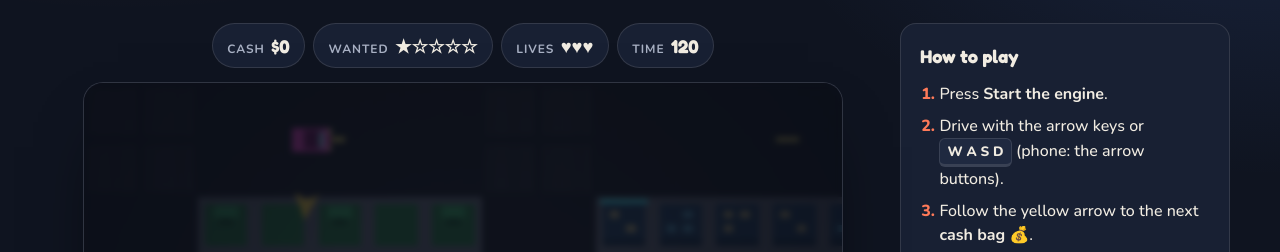
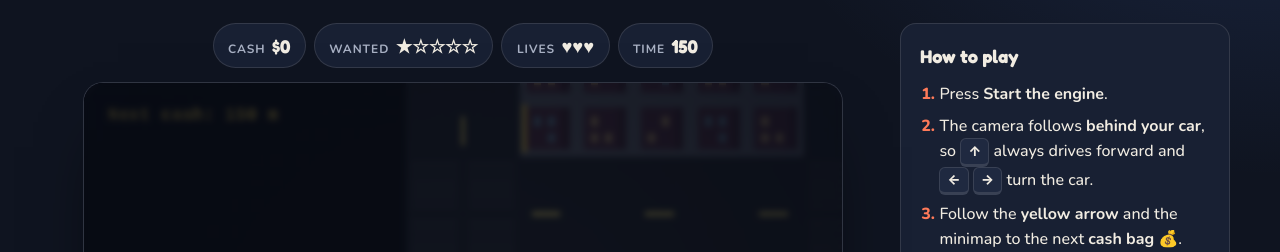
Before and after one commit to dustinclarence/arcade, a plain HTML site: page moonlit-cash-run/index.html in a window 1280 px wide. Shown: the part 183-435 px from the top of the page. Drawn offline with nearby package versions, Linux system fonts and the light colour scheme; animation ran at ten frames a second.

Commit message:
Moonlit Cash Run: bigger city, chase camera behind the car
- 99 x 99 tile city with a river and bridges
- Camera follows behind the car (top-down option, C key)
- Distance-to-cash readout, cached minimap with heading arrow
- Smoother wall contact and longer 150-second round

Co-Authored-By: Claude Opus 5.5 <noreply@anthropic.com>

```diff
--- a/moonlit-cash-run/game.js
+++ b/moonlit-cash-run/game.js
@@ -1,22 +1,25 @@
-// Moonlit Cash Run — 16-bit style top-down city chase.
+// Moonlit Cash Run — 16-bit style city chase with a big map and a chase camera.
 const $ = (id) => document.getElementById(id);
 const canvas = $('game');
 const g = canvas.getContext('2d');
 g.imageSmoothingEnabled = false;
 const VW = canvas.width, VH = canvas.height;
-const T = 48, MAP = 43; // tile size and map size (tiles)
-const ROUND_TIME = 120;
+const T = 48; // tile size in pixels
+const MAP = 99; // 99 x 99 tiles: 14 x 14 city blocks
+const ROUND_TIME = 150;
 
 /* ---------- city map ---------- */
-// 0 = road, 1 = building, 2 = park
+// 0 = road, 1 = building, 2 = park, 3 = river
 const map = [];
 const BUILD_COLORS = ['#3a2f5c', '#2c4a6e', '#5a2f4a', '#2f5a52', '#4a3f2c', '#3c3a66'];
 const NEON = ['#ff4fd8', '#4ff0ff', '#ffd84f', '#7dff6a', '#ff6a4f'];
+const RIVER = [45, 46, 47]; // rows of water; the roads that cross them become bridges
 for (let y = 0; y < MAP; y++) {
   map.push([]);
   for (let x = 0; x < MAP; x++) {
     const road = x % 7 < 2 || y % 7 < 2;
     if (road) map[y].push(0);
+    else if (RIVER.includes(y)) map[y].push(3);
     else {
       const bx = Math.floor(x / 7), by = Math.floor(y / 7);
       map[y].push((bx * 3 + by * 5) % 7 === 0 ? 2 : 1);
@@ -30,8 +33,13 @@ for (let y = 0; y < MAP; y++) for (let x = 0; x < MAP; x++) if (!map[y][x]) road
 const tileCenter = (tx, ty) => ({ x: tx * T + T / 2, y: ty * T + T / 2 });
 
 /* ---------- state ---------- */
-let state = 'ready', car, cops, bag, cash, bags, lives, timeLeft, invuln, dist, distTimer, lastTime = 0, keys = {}, popups, sirenT = 0;
-const START = { x: T, y: T * 1 + T / 2 };
+let state = 'ready', car, cops, bag, cash, bags, lives, timeLeft, invuln, dist, distTimer = 0, lastTime = 0, keys = {}, popups, sirenT = 0;
+let camMode = 'chase'; // 'chase' = behind the car, 'top' = classic top-down
+let camAngle = -Math.PI / 2;
+try {
+  if (localStorage.getItem('cashrun-camera') === 'top') camMode = 'top';
+} catch { /* storage blocked */ }
+const START = { x: 7 * T + T / 2, y: T }; // on the first east-west road
 
 function reset() {
   cash = 0;
@@ -44,7 +52,8 @@ function reset() {
   updateHud();
 }
 function respawn() {
-  car = { x: START.x + T * 3, y: T, a: 0, v: 0 };
+  car = { x: START.x + T * 3, y: START.y, a: 0, v: 0 };
+  camAngle = car.a;
   invuln = 2;
   cops = [];
   syncCops();
@@ -56,27 +65,29 @@ function updateHud() {
   $('lives').textContent = '♥'.repeat(lives) || '0';
   $('time').textContent = Math.ceil(timeLeft);
 }
-function farRoadTile(minDist) {
-  for (let i = 0; i < 200; i++) {
+// A random road tile between minTiles and maxTiles away from the car.
+function roadTileBetween(minTiles, maxTiles) {
+  for (let i = 0; i < 400; i++) {
     const [tx, ty] = roadTiles[Math.floor(Math.random() * roadTiles.length)];
     const c = tileCenter(tx, ty);
-    if (Math.hypot(c.x - car.x, c.y - car.y) > minDist) return [tx, ty];
+    const d = Math.hypot(c.x - car.x, c.y - car.y) / T;
+    if (d >= minTiles && d <= maxTiles) return [tx, ty];
   }
-  return roadTiles[0];
+  return roadTiles[Math.floor(Math.random() * roadTiles.length)];
 }
 function placeBag() {
-  const [tx, ty] = farRoadTile(T * 10);
+  const [tx, ty] = roadTileBetween(9, 22);
   bag = tileCenter(tx, ty);
 }
 function syncCops() {
   while (cops.length < wanted()) {
-    const [tx, ty] = farRoadTile(T * 12);
+    const [tx, ty] = roadTileBetween(13, 26);
     const c = tileCenter(tx, ty);
     cops.push({ x: c.x, y: c.y, tx, ty, a: 0 });
   }
 }
 
-/* ---------- police pathfinding (distance field from the player) ---------- */
+/* ---------- police pathfinding (breadth-first search from the player) ---------- */
 function buildDistanceField() {
   dist = Array.from({ length: MAP }, () => new Array(MAP).fill(Infinity));
   const sx = Math.max(0, Math.min(MAP - 1, Math.floor(car.x / T))), sy = Math.max(0, Math.min(MAP - 1, Math.floor(car.y / T)));
@@ -102,19 +113,26 @@ function update(dt) {
   if (timeLeft <= 0) return endGame(true);
 
   // player car
-  const up = keys.up, down = keys.down, left = keys.left, right = keys.right;
-  const ACC = 420, MAX = 280, REV = -140;
-  if (up) car.v = Math.min(MAX, car.v + ACC * dt);
-  else if (down) car.v = Math.max(REV, car.v - ACC * 1.3 * dt);
+  const ACC = 430, MAX = 290, REV = -150;
+  if (keys.up) car.v = Math.min(MAX, car.v + ACC * dt);
+  else if (keys.down) car.v = Math.max(REV, car.v - ACC * 1.4 * dt);
   else car.v *= Math.pow(0.35, dt);
-  const steer = (right ? 1 : 0) - (left ? 1 : 0);
-  car.a += steer * 3.1 * dt * Math.max(-1, Math.min(1, car.v / 120));
+  const steer = (keys.right ? 1 : 0) - (keys.left ? 1 : 0);
+  // steering strength grows with speed and flips when reversing, like a real car
+  car.a += steer * 2.8 * dt * Math.max(-1, Math.min(1, car.v / 90));
   const nx = car.x + Math.cos(car.a) * car.v * dt, ny = car.y + Math.sin(car.a) * car.v * dt;
-  const corners = (x, y) => [[x + 12, y + 12], [x - 12, y + 12], [x + 12, y - 12], [x - 12, y - 12]];
+  const corners = (x, y) => [[x + 11, y + 11], [x - 11, y + 11], [x + 11, y - 11], [x - 11, y - 11]];
+  let bumped = false;
   if (!corners(nx, car.y).some(([x, y]) => solidAt(x, y))) car.x = nx;
-  else car.v *= -0.25;
+  else bumped = true;
   if (!corners(car.x, ny).some(([x, y]) => solidAt(x, y))) car.y = ny;
-  else car.v *= -0.25;
+  else bumped = true;
+  if (bumped) car.v *= 0.55; // slide along walls instead of bouncing back
+
+  // the chase camera turns smoothly to follow the car
+  let diff = car.a - camAngle;
+  diff = Math.atan2(Math.sin(diff), Math.cos(diff));
+  camAngle += diff * Math.min(1, dt * 5);
 
   // cash bag
   if (Math.hypot(bag.x - car.x, bag.y - car.y) < 30) {
@@ -129,7 +147,7 @@ function update(dt) {
 
   // police
   distTimer -= dt;
-  if (distTimer <= 0) {
+  if (distTimer <= 0 || !dist) {
     buildDistanceField();
     distTimer = 0.25;
   }
@@ -154,17 +172,14 @@ function update(dt) {
     const step = Math.min(d, copSpeed * dt);
     c.x += (dx / d) * step;
     c.y += (dy / d) * step;
-    c.a = Math.atan2(dy, dx);
+    if (d > 0.5) c.a = Math.atan2(dy, dx);
     if (close) {
       c.tx = Math.floor(c.x / T);
       c.ty = Math.floor(c.y / T);
     }
     if (!invuln && Math.hypot(car.x - c.x, car.y - c.y) < 26) return busted();
   }
-  popups.forEach((p) => {
-    p.life -= dt;
-    p.y -= dt * 30;
-  });
+  popups.forEach((p) => (p.life -= dt));
   popups = popups.filter((p) => p.life > 0);
   updateHud();
 }
@@ -189,33 +204,70 @@ function endGame(survived) {
   $('start').focus();
 }
 
-/* ---------- drawing ---------- */
-function drawCity(camX, camY) {
-  const x0 = Math.floor(camX / T), y0 = Math.floor(camY / T);
-  for (let ty = y0 - 1; ty <= y0 + VH / T + 1; ty++)
-    for (let tx = x0 - 1; tx <= x0 + VW / T + 1; tx++) {
-      const sx = tx * T - camX, sy = ty * T - camY;
+/* ---------- camera ---------- */
+// Chase camera: the car sits low on the screen, pointing up, and the city turns around it.
+const CHASE_X = VW / 2, CHASE_Y = VH * 0.68;
+function applyCamera() {
+  if (camMode === 'chase') {
+    g.translate(CHASE_X, CHASE_Y);
+    g.rotate(-camAngle - Math.PI / 2);
+    g.translate(-car.x, -car.y);
+  } else {
+    const camX = Math.max(0, Math.min(MAP * T - VW, car.x - VW / 2));
+    const camY = Math.max(0, Math.min(MAP * T - VH, car.y - VH / 2));
+    g.translate(-camX, -camY);
+  }
+}
+function worldToScreen(x, y) {
+  if (camMode === 'chase') {
+    const a = -camAngle - Math.PI / 2, dx = x - car.x, dy = y - car.y;
+    return { x: CHASE_X + dx * Math.cos(a) - dy * Math.sin(a), y: CHASE_Y + dx * Math.sin(a) + dy * Math.cos(a) };
+  }
+  const camX = Math.max(0, Math.min(MAP * T - VW, car.x - VW / 2));
+  const camY = Math.max(0, Math.min(MAP * T - VH, car.y - VH / 2));
+  return { x: x - camX, y: y - camY };
+}
+
+/* ---------- drawing (world coordinates) ---------- */
+function drawCity() {
+  const reach = Math.hypot(VW, VH) * 0.85; // enough to cover the rotated view
+  const x0 = Math.floor((car.x - reach) / T), x1 = Math.ceil((car.x + reach) / T);
+  const y0 = Math.floor((car.y - reach) / T), y1 = Math.ceil((car.y + reach) / T);
+  for (let ty = y0; ty <= y1; ty++)
+    for (let tx = x0; tx <= x1; tx++) {
+      const sx = tx * T, sy = ty * T;
       if (tx < 0 || ty < 0 || tx >= MAP || ty >= MAP) {
         g.fillStyle = '#05070d';
-        g.fillRect(sx, sy, T, T);
+        g.fillRect(sx, sy, T + 1, T + 1);
         continue;
       }
       const t = map[ty][tx];
       if (t === 0) {
-        g.fillStyle = '#20232e';
-        g.fillRect(sx, sy, T, T);
-        // lane markings in the middle of each 2-tile-wide road
+        const bridge = RIVER.includes(ty);
+        g.fillStyle = bridge ? '#3a3340' : '#20232e';
+        g.fillRect(sx, sy, T + 1, T + 1);
+        if (bridge) {
+          g.fillStyle = '#8a7a6a';
+          if (tx % 7 === 0) g.fillRect(sx, sy, 4, T + 1);
+          if (tx % 7 === 1) g.fillRect(sx + T - 4, sy, 4, T + 1);
+        }
+        // dashed centre line along each 2-tile-wide road
         g.fillStyle = '#e8d36a';
-        if (ty % 7 === 1 && tx % 7 >= 2 && tx % 4 === 0) g.fillRect(sx + 8, sy - 2, 20, 4);
-        if (tx % 7 === 1 && ty % 7 >= 2 && ty % 4 === 0) g.fillRect(sx - 2, sy + 8, 4, 20);
+        if (ty % 7 === 1 && tx % 7 >= 2 && tx % 2 === 0) g.fillRect(sx + 10, sy - 2, 24, 4);
+        if (tx % 7 === 1 && ty % 7 >= 2 && ty % 2 === 0) g.fillRect(sx - 2, sy + 10, 4, 24);
         if (tx % 7 < 2 && ty % 7 < 2) {
           g.fillStyle = 'rgba(255,255,255,0.08)';
           for (let i = 0; i < 6; i++) g.fillRect(sx + 4 + i * 7, sy + 4, 4, T - 8); // crossing
         }
+      } else if (t === 3) {
+        g.fillStyle = '#16365a';
+        g.fillRect(sx, sy, T + 1, T + 1);
+        g.fillStyle = 'rgba(120, 190, 255, 0.25)';
+        if ((tx + ty * 3) % 4 === 0) g.fillRect(sx + 8, sy + 14, 18, 3);
+        if ((tx * 5 + ty) % 5 === 0) g.fillRect(sx + 22, sy + 32, 14, 3);
       } else {
-        // sidewalk edge
-        g.fillStyle = '#6b6f80';
-        g.fillRect(sx, sy, T, T);
+        g.fillStyle = '#6b6f80'; // sidewalk
+        g.fillRect(sx, sy, T + 1, T + 1);
         const inner = 6;
         if (t === 2) {
           g.fillStyle = '#2f7d4a';
@@ -228,15 +280,12 @@ function drawCity(camX, camY) {
           }
         } else {
           const bx = Math.floor(tx / 7), by = Math.floor(ty / 7);
-          const col = BUILD_COLORS[(bx * 7 + by * 3) % BUILD_COLORS.length];
-          g.fillStyle = col;
+          g.fillStyle = BUILD_COLORS[(bx * 7 + by * 3) % BUILD_COLORS.length];
           g.fillRect(sx + inner, sy + inner, T - inner * 2, T - inner * 2);
           g.fillStyle = 'rgba(0,0,0,0.25)';
           g.fillRect(sx + inner, sy + T - inner - 6, T - inner * 2, 6);
-          // lit windows
           g.fillStyle = (tx * 13 + ty * 7) % 3 ? 'rgba(255, 220, 140, 0.75)' : 'rgba(120, 220, 255, 0.6)';
           for (let i = 0; i < 2; i++) for (let j = 0; j < 2; j++) if ((tx + ty + i + j) % 3) g.fillRect(sx + 12 + i * 14, sy + 12 + j * 12, 8, 6);
-          // neon sign on some corners
           if (tx % 7 === 2 && ty % 7 === 2) {
             g.fillStyle = NEON[(bx + by) % NEON.length];
             g.fillRect(sx + 4, sy + 2, T - 8, 4);
@@ -247,7 +296,7 @@ function drawCity(camX, camY) {
 }
 function drawCar(x, y, a, body, roof, cop) {
   g.save();
-  g.translate(Math.round(x), Math.round(y));
+  g.translate(x, y);
   g.rotate(a);
   g.fillStyle = 'rgba(0,0,0,0.35)';
   g.fillRect(-15, -9, 32, 20);
@@ -260,7 +309,17 @@ function drawCar(x, y, a, body, roof, cop) {
   g.fillStyle = '#ffef9a';
   g.fillRect(14, -9, 3, 4);
   g.fillRect(14, 5, 3, 4); // headlights
-  if (cop) {
+  if (!cop) {
+    // headlight beams light the road ahead
+    g.fillStyle = 'rgba(255, 240, 170, 0.12)';
+    g.beginPath();
+    g.moveTo(16, -8);
+    g.lineTo(90, -34);
+    g.lineTo(90, 34);
+    g.lineTo(16, 8);
+    g.closePath();
+    g.fill();
+  } else {
     const on = Math.floor(sirenT * 8) % 2;
     g.fillStyle = on ? '#ff3b3b' : '#3b7bff';
     g.fillRect(-2, -8, 5, 8);
@@ -279,64 +338,100 @@ function drawBag(x, y, t) {
   g.fillRect(x - 10, y - 8 + bob, 20, 18);
   g.fillStyle = '#ffe07a';
   g.fillRect(x - 6, y - 12 + bob, 12, 6);
-  g.fillStyle = '#2f5a22';
-  g.font = '700 12px monospace';
-  g.textAlign = 'center';
-  g.fillText('$', x, y + 6 + bob);
 }
-function drawArrow(camX, camY) {
+function drawArrow() {
   const dx = bag.x - car.x, dy = bag.y - car.y;
-  if (Math.hypot(dx, dy) < 160) return;
+  if (Math.hypot(dx, dy) < 150) return;
   const a = Math.atan2(dy, dx);
-  const cx = car.x - camX + Math.cos(a) * 54, cy = car.y - camY + Math.sin(a) * 54;
   g.save();
-  g.translate(cx, cy);
+  g.translate(car.x + Math.cos(a) * 56, car.y + Math.sin(a) * 56);
   g.rotate(a);
   g.fillStyle = '#ffd84f';
+  g.strokeStyle = '#1b1406';
+  g.lineWidth = 2;
   g.beginPath();
-  g.moveTo(14, 0);
-  g.lineTo(-8, -10);
+  g.moveTo(16, 0);
+  g.lineTo(-9, -11);
   g.lineTo(-3, 0);
-  g.lineTo(-8, 10);
+  g.lineTo(-9, 11);
   g.closePath();
   g.fill();
+  g.stroke();
   g.restore();
 }
+
+/* ---------- minimap (drawn once, then copied each frame) ---------- */
+const MINI = 140;
+const miniBase = document.createElement('canvas');
+miniBase.width = miniBase.height = MINI;
+(() => {
+  const m = miniBase.getContext('2d');
+  const S = MINI / MAP;
+  m.fillStyle = 'rgba(5, 7, 13, 0.85)';
+  m.fillRect(0, 0, MINI, MINI);
+  for (let y = 0; y < MAP; y++)
+    for (let x = 0; x < MAP; x++) {
+      if (map[y][x] === 0) m.fillStyle = '#4a5068';
+      else if (map[y][x] === 3) m.fillStyle = '#1f4f80';
+      else continue;
+      m.fillRect(x * S, y * S, Math.ceil(S), Math.ceil(S));
+    }
+})();
 function drawMinimap() {
-  const S = 2.6, size = MAP * S, ox = VW - size - 10, oy = VH - size - 10;
-  g.fillStyle = 'rgba(5, 7, 13, 0.75)';
-  g.fillRect(ox - 4, oy - 4, size + 8, size + 8);
-  for (let y = 0; y < MAP; y++)
-    for (let x = 0; x < MAP; x++)
-      if (!map[y][x]) {
-        g.fillStyle = '#3a3f52';
-        g.fillRect(ox + x * S, oy + y * S, S, S);
-      }
+  const S = MINI / MAP, ox = VW - MINI - 10, oy = VH - MINI - 10;
+  g.drawImage(miniBase, ox, oy);
+  g.strokeStyle = 'rgba(255,255,255,0.25)';
+  g.strokeRect(ox - 0.5, oy - 0.5, MINI + 1, MINI + 1);
   const dot = (px, py, c, r) => {
     g.fillStyle = c;
     g.fillRect(ox + (px / T) * S - r, oy + (py / T) * S - r, r * 2, r * 2);
   };
   dot(bag.x, bag.y, '#ffd84f', 3);
-  cops.forEach((c) => dot(c.x, c.y, '#ff3b3b', 2));
-  dot(car.x, car.y, '#4ff0ff', 3);
+  cops.forEach((c) => dot(c.x, c.y, '#ff3b3b', 2.5));
+  // the player is a small arrow showing which way the car faces
+  g.save();
+  g.translate(ox + (car.x / T) * S, oy + (car.y / T) * S);
+  g.rotate(car.a);
+  g.fillStyle = '#4ff0ff';
+  g.beginPath();
+  g.moveTo(5, 0);
+  g.lineTo(-4, -3.5);
+  g.lineTo(-4, 3.5);
+  g.closePath();
+  g.fill();
+  g.restore();
 }
+
 function draw(t) {
-  const camX = Math.max(0, Math.min(MAP * T - VW, car.x - VW / 2));
-  const camY = Math.max(0, Math.min(MAP * T - VH, car.y - VH / 2));
-  drawCity(camX, camY);
-  drawBag(bag.x - camX, bag.y - camY, t);
-  cops.forEach((c) => drawCar(c.x - camX, c.y - camY, c.a, '#f1f1f1', '#1b1b22', true));
-  if (!(invuln > 0 && Math.floor(t / 100) % 2)) drawCar(car.x - camX, car.y - camY, car.a, '#ff4fd8', '#7a1f6a', false);
-  drawArrow(camX, camY);
+  g.fillStyle = '#05070d';
+  g.fillRect(0, 0, VW, VH);
+  g.save();
+  applyCamera();
+  drawCity();
+  drawBag(bag.x, bag.y, t);
+  cops.forEach((c) => drawCar(c.x, c.y, c.a, '#f1f1f1', '#1b1b22', true));
+  if (!(invuln > 0 && Math.floor(t / 100) % 2)) drawCar(car.x, car.y, car.a, '#ff4fd8', '#7a1f6a', false);
+  drawArrow();
+  g.restore();
+  // pop-up text is drawn upright on top of the rotated world
   popups.forEach((p) => {
-    g.globalAlpha = Math.max(0, p.life);
+    const s = worldToScreen(p.x, p.y);
+    g.globalAlpha = Math.max(0, Math.min(1, p.life));
     g.fillStyle = '#ffd84f';
-    g.font = '700 18px monospace';
+    g.font = '700 20px monospace';
     g.textAlign = 'center';
-    g.fillText(p.text, p.x - camX, p.y - camY);
+    g.fillText(p.text, s.x, s.y - (1.2 - p.life) * 40);
     g.globalAlpha = 1;
   });
   drawMinimap();
+  // distance to the next bag
+  const meters = Math.round(Math.hypot(bag.x - car.x, bag.y - car.y) / T) * 10;
+  g.fillStyle = 'rgba(5, 7, 13, 0.7)';
+  g.fillRect(10, 10, 170, 30);
+  g.fillStyle = '#ffd84f';
+  g.font = '700 15px monospace';
+  g.textAlign = 'left';
+  g.fillText(`Next cash: ${meters} m`, 20, 31);
   // vignette for a night-time feel
   const v = g.createRadialGradient(VW / 2, VH / 2, VH * 0.3, VW / 2, VH / 2, VW * 0.7);
   v.addColorStop(0, 'rgba(0,0,0,0)');
@@ -361,6 +456,7 @@ document.addEventListener('keydown', (e) => {
     keys[k] = true;
   }
   if (e.key.toLowerCase() === 'p') togglePause();
+  if (e.key.toLowerCase() === 'c') setCamera(camMode === 'chase' ? 'top' : 'chase');
 });
 document.addEventListener('keyup', (e) => {
   const k = KEYMAP[e.key] || KEYMAP[e.key.toLowerCase()];
@@ -383,6 +479,13 @@ document.querySelectorAll('.pad button').forEach((b) => {
   b.addEventListener('pointerleave', off);
   b.addEventListener('pointercancel', off);
 });
+function setCamera(mode) {
+  camMode = mode;
+  camAngle = car.a;
+  document.querySelectorAll('[data-camera]').forEach((b) => b.setAttribute('aria-pressed', String(b.dataset.camera === mode)));
+  try { localStorage.setItem('cashrun-camera', mode); } catch { /* ignore */ }
+}
+document.querySelectorAll('[data-camera]').forEach((b) => b.addEventListener('click', () => setCamera(b.dataset.camera)));
 function togglePause() {
   if (state === 'play') {
     state = 'paused';
@@ -409,26 +512,27 @@ $('start').addEventListener('click', () => {
   }
   keys = {};
   $('overlay').hidden = true;
+  canvas.focus?.();
 });
-car = { x: START.x + T * 3, y: T, a: 0, v: 0 };
+car = { x: START.x + T * 3, y: START.y, a: 0, v: 0 };
 reset();
-distTimer = 0;
+setCamera(camMode);
 requestAnimationFrame(loop);
-window.__city = { map, solidAt, peek: () => ({ car, bag, cops }) };
-
+window.__city = { map, solidAt, peek: () => ({ car, bag, cops }), setCamera };
 
 // ?demo=1 shows a still mid-game scene (used for the portfolio preview image).
 if (new URLSearchParams(location.search).get('demo') === '1') {
   reset();
   bags = 3;
   cash = 1150;
-  timeLeft = 87;
-  car = { x: 11 * T, y: 8 * T, a: 0, v: 0 };
+  timeLeft = 112;
+  car = { x: 11 * T, y: 8 * T, a: -Math.PI / 2 + 0.15, v: 0 };
+  camAngle = car.a;
   invuln = 0;
-  bag = { x: 15 * T, y: 8 * T };
+  bag = { x: 8 * T, y: 2 * T };
   cops = [
-    { x: 6 * T, y: 8 * T, tx: 6, ty: 8, a: 0 },
-    { x: 8 * T, y: 4 * T, tx: 8, ty: 4, a: Math.PI / 2 },
+    { x: 8 * T, y: 13 * T, tx: 8, ty: 13, a: -Math.PI / 2 },
+    { x: 15 * T, y: 8 * T, tx: 15, ty: 8, a: Math.PI },
   ];
   updateHud();
   state = 'demo';
--- a/moonlit-cash-run/index.html
+++ b/moonlit-cash-run/index.html
@@ -18,7 +18,7 @@
         <a class="back" href="../">← All games</a>
       </div>
       <h1 class="title">Moonlit <span>Cash Run</span></h1>
-      <p class="tagline">A 16-bit style city chase. Drive around the neon city, grab the cash bags and escape the police before time runs out.</p>
+      <p class="tagline">A 16-bit style chase through a big city at night. Grab the cash bags and escape the police before time runs out.</p>
     </header>
     <main class="wrap layout">
       <section class="stage" aria-label="Game">
@@ -27,7 +27,7 @@
           <canvas id="game" width="640" height="480" aria-label="Game screen"></canvas>
           <div class="overlay" id="overlay">
             <h2 id="ov-title">Moonlit Cash Run</h2>
-            <p id="ov-text">Drive with the arrow keys or WASD. On a phone, use the buttons below.</p>
+            <p id="ov-text">The camera follows behind your car: ↑ drives forward, ← → turn. On a phone, use the buttons below.</p>
             <button type="button" class="btn btn--primary" id="start">Start the engine</button>
           </div>
         </div>
@@ -44,22 +44,28 @@
           <h2>How to play</h2>
           <ol class="steps">
             <li>Press <b>Start the engine</b>.</li>
-            <li>Drive with the arrow keys or <kbd>W A S D</kbd> (phone: the arrow buttons).</li>
-            <li>Follow the yellow arrow to the next <b>cash bag</b> 💰.</li>
-            <li>Every bag raises your <b>wanted level</b>, and more police cars chase you.</li>
-            <li>If a police car catches you, you lose a life. Survive 2 minutes and bank as much cash as you can!</li>
+            <li>The camera follows <b>behind your car</b>, so <kbd>↑</kbd> always drives forward and <kbd>←</kbd> <kbd>→</kbd> turn the car.</li>
+            <li>Follow the <b>yellow arrow</b> and the minimap to the next <b>cash bag</b> 💰. The top-left box shows how far it is.</li>
+            <li>Every bag raises your <b>wanted level</b>, and more police cars chase you through the big city.</li>
+            <li>If a police car catches you, you lose a life. Bank as much cash as you can in 2½ minutes!</li>
           </ol>
         </div>
         <div class="card">
           <h2>Controls</h2>
           <dl class="keys">
-            <div><dt>Accelerate</dt><dd><kbd>↑</kbd> / <kbd>W</kbd></dd></div>
-            <div><dt>Reverse / brake</dt><dd><kbd>↓</kbd> / <kbd>S</kbd></dd></div>
-            <div><dt>Steer</dt><dd><kbd>←</kbd> <kbd>→</kbd> / <kbd>A</kbd> <kbd>D</kbd></dd></div>
+            <div><dt>Drive forward</dt><dd><kbd>↑</kbd> / <kbd>W</kbd></dd></div>
+            <div><dt>Brake / reverse</dt><dd><kbd>↓</kbd> / <kbd>S</kbd></dd></div>
+            <div><dt>Turn</dt><dd><kbd>←</kbd> <kbd>→</kbd> / <kbd>A</kbd> <kbd>D</kbd></dd></div>
+            <div><dt>Switch camera</dt><dd><kbd>C</kbd></dd></div>
             <div><dt>Pause</dt><dd><kbd>P</kbd></dd></div>
+            <div><dt>Phone</dt><dd>Arrow buttons below the game</dd></div>
           </dl>
         </div>
 
+        <div class="card">
+          <h2>Game options</h2>
+          <div class="field"><span id="lbl-camera">Camera</span><div class="seg" role="group" aria-labelledby="lbl-camera"><button type="button" data-camera="chase" aria-pressed="true">Behind the car</button><button type="button" data-camera="top" aria-pressed="false">Top-down</button></div></div>
+        </div>
       </aside>
     </main>
     <footer class="wrap foot">Part of the Arcade by Dustin Clarence Costo.</footer>
```
Also changed, not shown: 1 other file.
